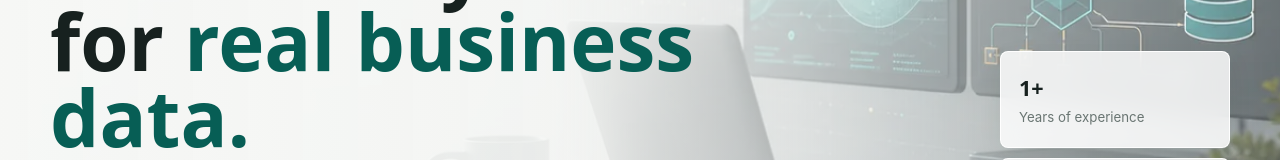
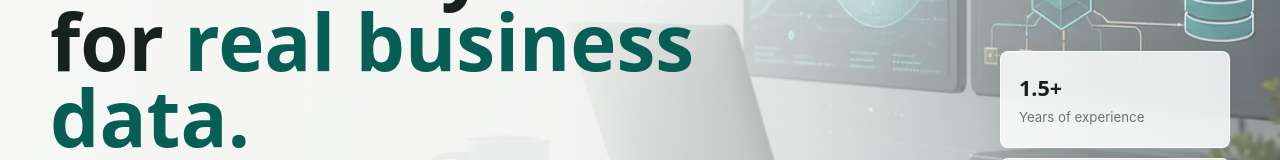
Before and after one commit to Ved0147/Portfolio-Website, a React (Vite) app: page / in a window 1280 px wide. Shown: the part 441-601 px from the top of the page. Built offline with nearby package versions, Linux system fonts and the light colour scheme; no server answers.

Commit message:
Update years of experience in Hero componente

```diff
--- a/src/components/Hero.tsx
+++ b/src/components/Hero.tsx
@@ -3,7 +3,7 @@ import { useEffect, useState } from "react";
 import heroWorkspace from "../assets/hero-workspace.webp";
 import { API_BASE_URL } from "../config/api";
 const metrics = [
-  { value: "1+", label: "Years of experience" },
+  { value: "1.5+", label: "Years of experience" },
   { value: "ASP.NET", label: "Backend specialization" },
   { value: "Cloud & DevOps", label: "CI/CD & Automation" },
 ];
```
